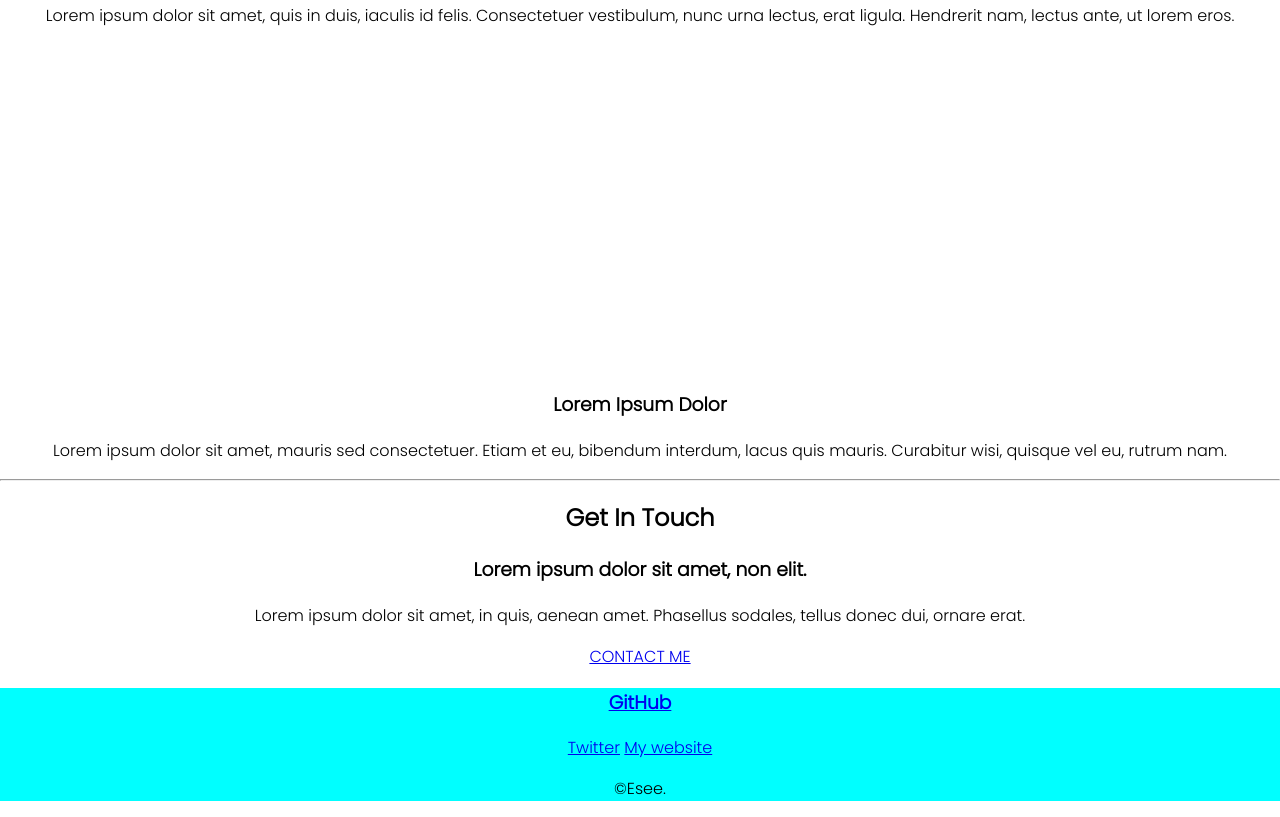
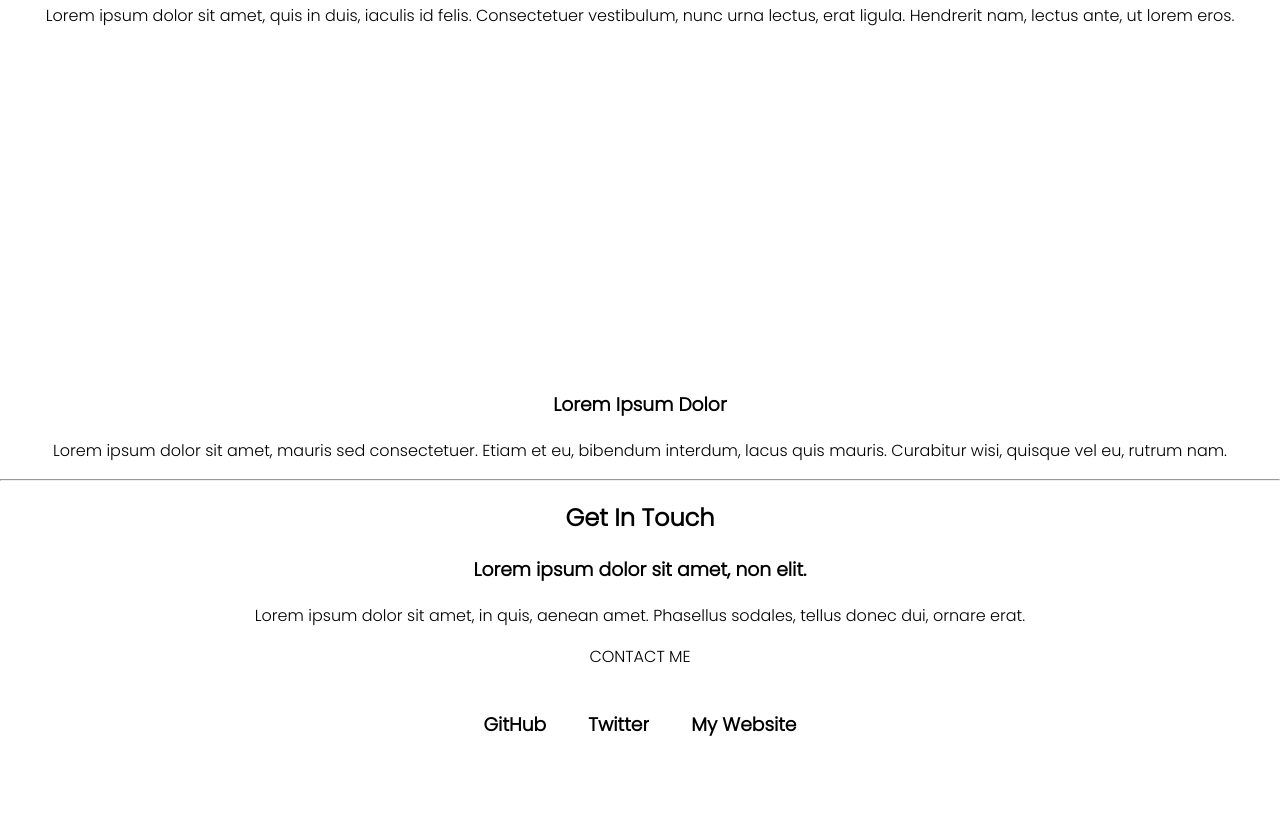
Before and after one commit to Esee6257/test, a plain HTML site: page index.html in a window 1280 px wide. Shown: the part 1820-2637 px from the top of the page. After the commit the page ends 2599 px from the top, so only its background shows below. Drawn offline with Linux system fonts and the light colour scheme.

Commit message:
Add files via upload

```diff
--- a/css/styles.css
+++ b/css/styles.css
@@ -7,7 +7,7 @@ body {
 
 /************************************************************************/
 .top-container {
-    background-color: #f1faee;
+
     height: 90vh;
     width: 100%;
 
@@ -27,7 +27,11 @@ body {
     position: relative;
     margin: 0 auto 0 auto;
     font-size: 60px;
+
 }
+
+
+
 
 
 .mountain {
@@ -85,19 +89,62 @@ body {
 
 
 /************************************************************************/
-.bottom-container {
 
-    background-color: aqua;
+.footer {
+    margin: 0 ;
+}
+
+
+
+td {
+    padding: 20px;
+
+}
+
+table {
+    margin: 0 auto 0 auto;
+
+}
+
+.footer a {
+
+    overflow: hidden;
+    display: block;
+}
+
+.footer img{
+    position: absolute;
+    height: 50px;
+    width: 50px;
+    visibility: hidden;
 
 
 }
 
-.githubh3{
-    position:relative;
-    transition: background-image 0.3s ease-in-out;
+
+.foother a:hover{
+    visibility: visible;
 }
 
-.githubh3:hover {
-    margin: 5%;
-    background-image: url('images/github-mark.png');
+
+
+.footer a:hover h3{
+    visibility: hidden;
+}
+
+
+.footer a:hover img{
+    visibility: visible;
+    transition: 0.5s ease-in-out;
+}
+
+.twitter a:hover img{
+    visibility: visible;
+}
+
+
+
+a {
+    text-decoration: none;
+    color: inherit;
   }
--- a/index.html
+++ b/index.html
@@ -25,16 +25,16 @@
         <!------------------------------------------>
 
 
-         <img class="mountain" src="images\mountain.png" alt="">
+         <img class="" src=" alt="">
 
 
         <!------------------------------------------>
 
-            <img class="cloud" src="images\cloud.png" alt="">
+            <img class="cloud" src="" alt="">
 
         <!----------------------------------------->
 
-            <img class="cloud2" src="images\cloud2.png" alt="">
+            <img class="cloud2" src="" alt="">
 
     </div>
 
@@ -77,12 +77,19 @@
 
   <!------------------------------------------------------------------------->
 
-  <div class="bottom-container">
-    <a class="github" href="https://github.com/Esee6257"><h3 class="githubh3">GitHub</h3></a>
-    <a class="twitter" href="https://twitter.com/Esee6257">Twitter</a>
-    <a class="website" href="https://esee6257.github.io/Portfolio2/">My website</a>
-    <p>©Esee.</p>
-  </div>
+  <footer class="footer">
+    <table>
+      <tr>
+      <td>
+        <a href="https://github.com/Esee6257"><h3><img src="images\github-mark.png" alt="">GitHub</h3></a></td>
+        <td>
+        <a href="https://twitter.com/Esee6257"><h3> <img src="images\logo-twitter-png-5859.png" alt=""> Twitter</h3></a></td>
+          <td>
+            <a href="https://esee6257.github.io/Portfolio2/"><h3> <img src="images\pngwing.com.png" alt=""> My Website</h3></a></td>
+
+  </tr>
+  </table>
+  </footer>
 
 
 
```
Also changed, not shown: images/logo-twitter-png-5859.png (added), images/png-clipart-twitter-twitter-thumbnail.png (added), images/pngwing.com.png (added).
